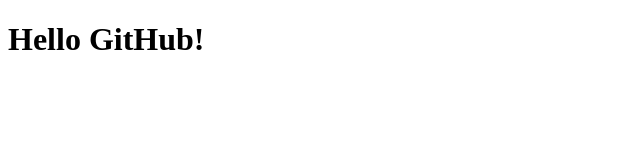
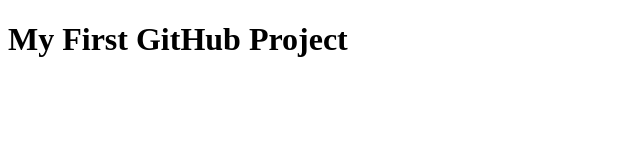
Before and after one commit to AditiDesai0511/git-practice, a plain HTML site: page index.html in a window 1280 px wide. Shown: the whole page, without its empty margins (0-640 px from the left). Drawn offline with Linux system fonts and the light colour scheme.

Commit message:
Update homepage heading

```diff
--- a/index.html
+++ b/index.html
@@ -4,6 +4,6 @@
     <title>Git Practice</title>
 </head>
 <body>
-    <h1>Hello GitHub!</h1>
+    <h1>My First GitHub Project</h1>
 </body>
 </html>
```
